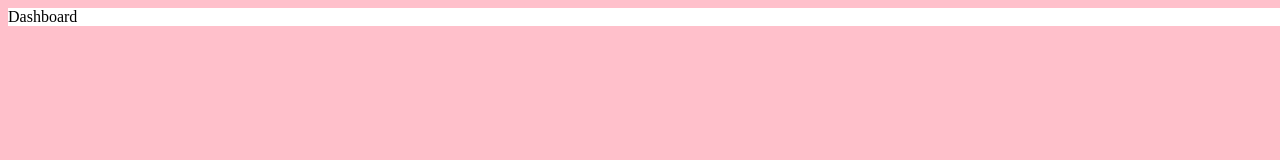
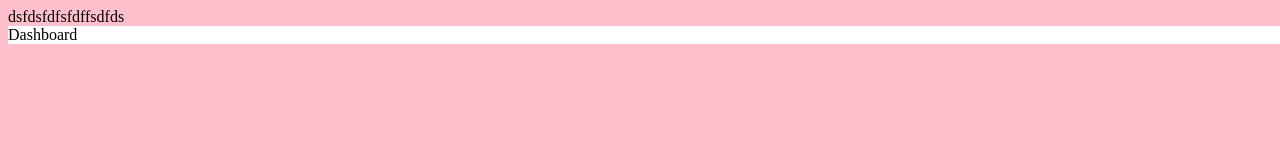
Before and after one commit to jventanilla/jventanilla.github.io, a plain HTML site: page index.html in a window 1280 px wide. Shown: the top 160 px of the page. Drawn offline with Linux system fonts and the light colour scheme.

Commit message:
Update index.html

```diff
--- a/index.html
+++ b/index.html
@@ -7,6 +7,7 @@
     <title>Document</title>
 </head>
 <body>
+    dsfdsfdfsfdffsdfds
     <div class="vertical-navbar">
         Dashboard
     </div>
```
